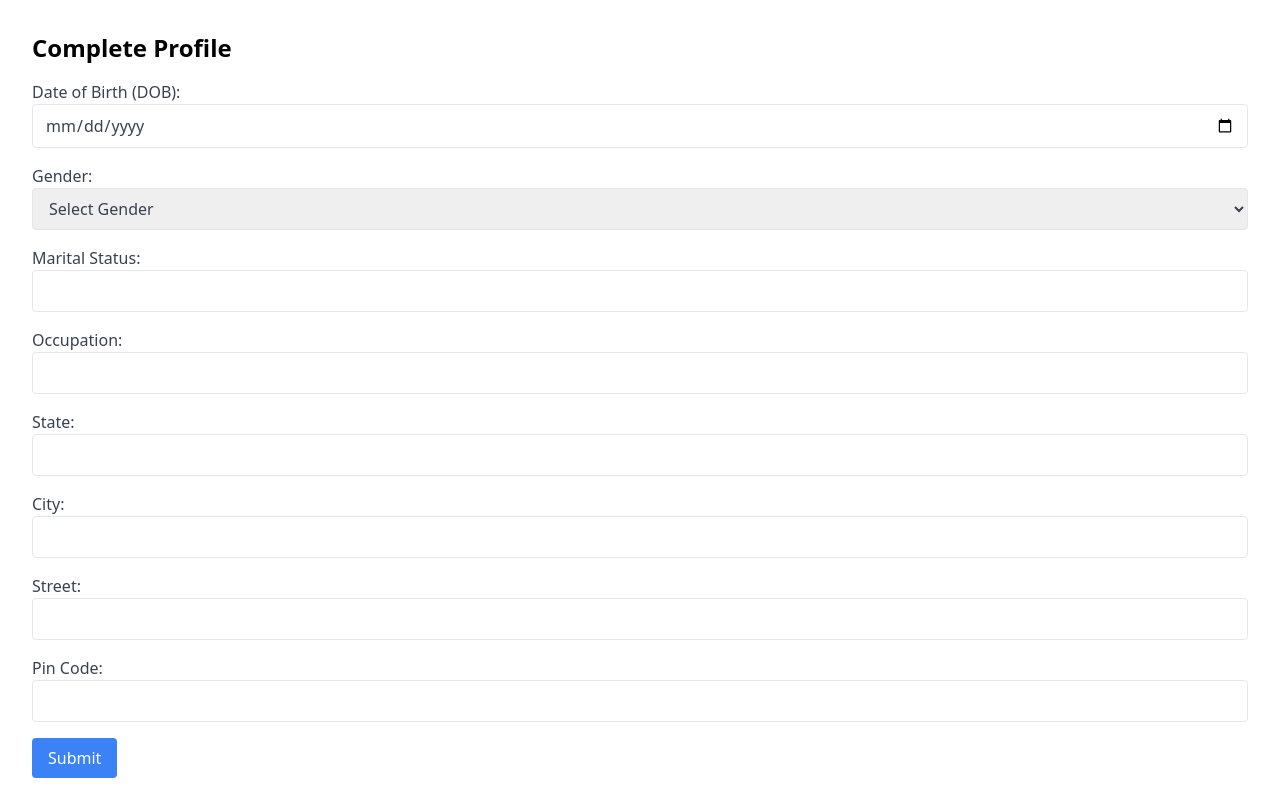
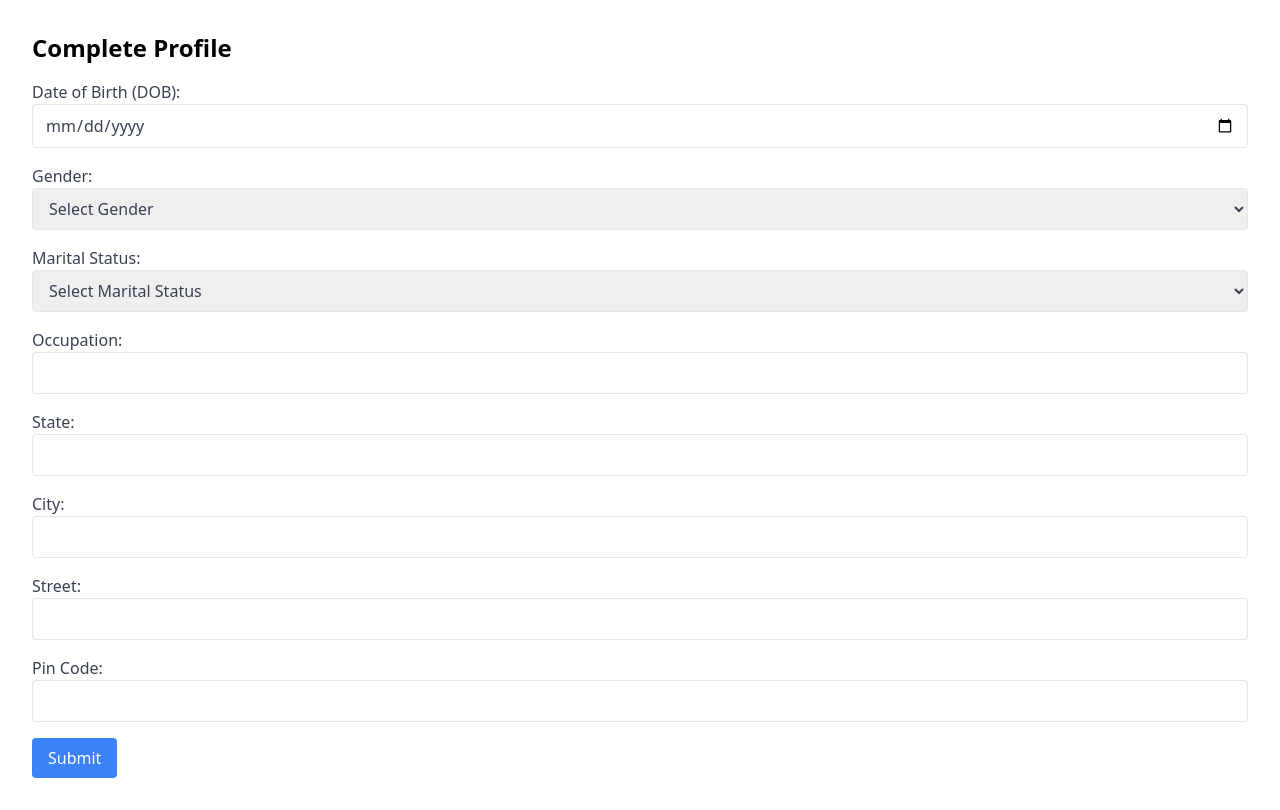
Before and after one commit to AarishShah/CareBridge, a React (Vite) app in the folder frontend/: page /patient/complete-profile in a window 1280 px wide. Built offline with nearby package versions, Linux system fonts and the light colour scheme.

Commit message:
chore: Refactor signup form component and handle form data changes

```diff
--- a/frontend/src/components/auth/signup/FormTemp.jsx
+++ b/frontend/src/components/auth/signup/FormTemp.jsx
@@ -5,7 +5,6 @@ import { useNavigate } from 'react-router-dom';
 const FormTemp = () => {
   const navigate = useNavigate();
   const [formData, setFormData] = useState({
-
     DOB: '',
     gender: '',
     maritalStatus: '',
@@ -20,25 +19,6 @@ const FormTemp = () => {
 
   const [error, setError] = useState('');
   const [success, setSuccess] = useState('');
-
-  // useEffect(() => {
-  //   // Fetch session data and prepopulate the form
-  //   const fetchSessionData = async () => {
-  //     try {
-  //       const response = await axios.get('http://localhost:5000/patient/session-data', { withCredentials: true });
-  //       const { name, email } = response.data;
-  //       setFormData((prevFormData) => ({
-  //         ...prevFormData,
-  //         name,
-  //         email
-  //       }));
-  //     } catch (err) {
-  //       console.error('Error fetching session data:', err);
-  //     }
-  //   };
-
-  //   fetchSessionData();
-  // }, []);
 
   const handleChange = (e) => {
     const { name, value } = e.target;
@@ -59,7 +39,6 @@ const handleChange = (e) => {
       });
     }
   };
-
 
   const handleSubmit = async (e) => {
     e.preventDefault();
@@ -115,14 +94,17 @@ const handleChange = (e) => {
         </div>
         <div className="mb-4">
           <label className="block text-gray-700">Marital Status:</label>
-          <input
-            type="text"
+          <select
             name="maritalStatus"
             value={formData.maritalStatus}
             onChange={handleChange}
             className="border rounded w-full py-2 px-3 text-gray-700"
             required
-          />
+          >
+            <option value="">Select Marital Status</option>
+            <option value="Married">Married</option>
+            <option value="Unmarried">Unmarried</option>
+          </select>
         </div>
         <div className="mb-4">
           <label className="block text-gray-700">Occupation:</label>
```
Lines whose indentation alone changed are shown as unchanged.
